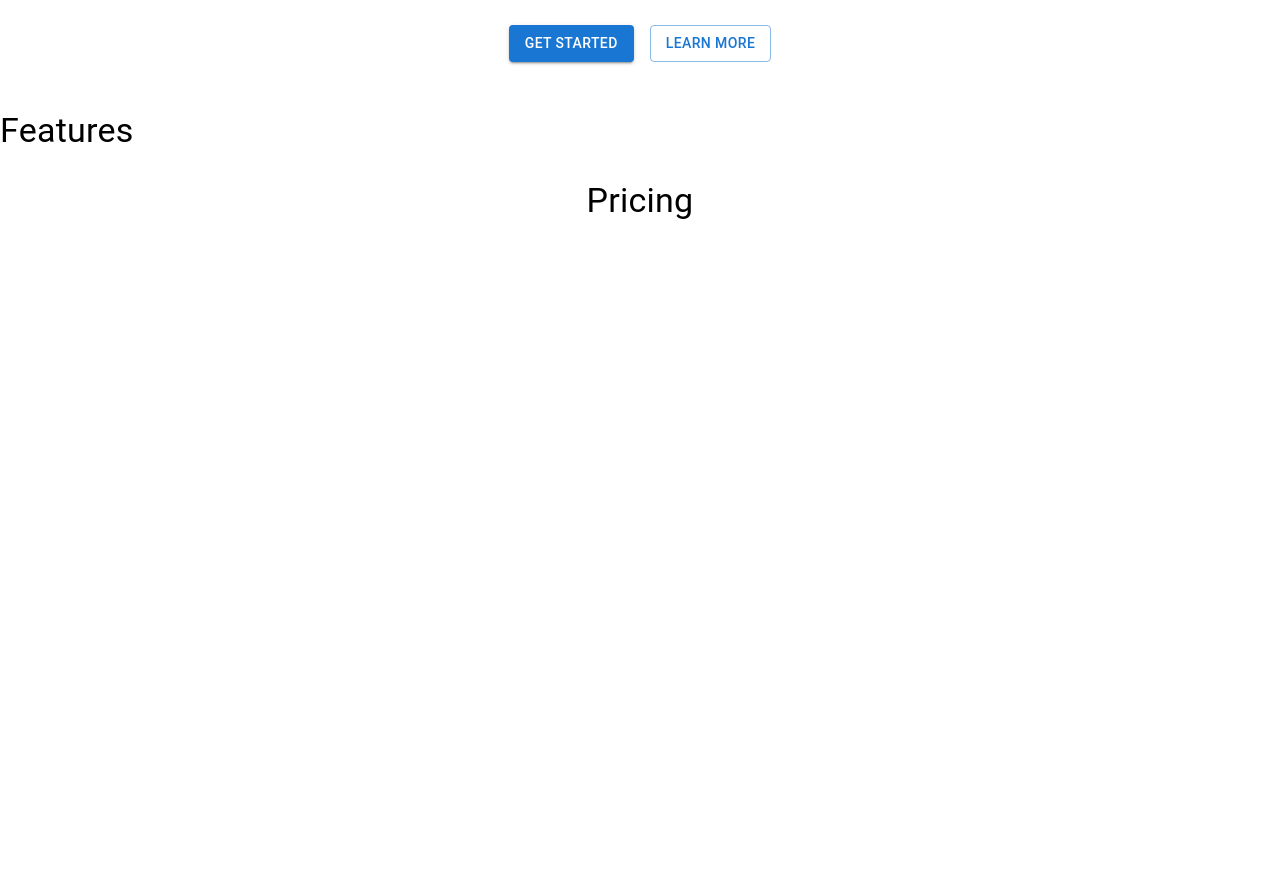
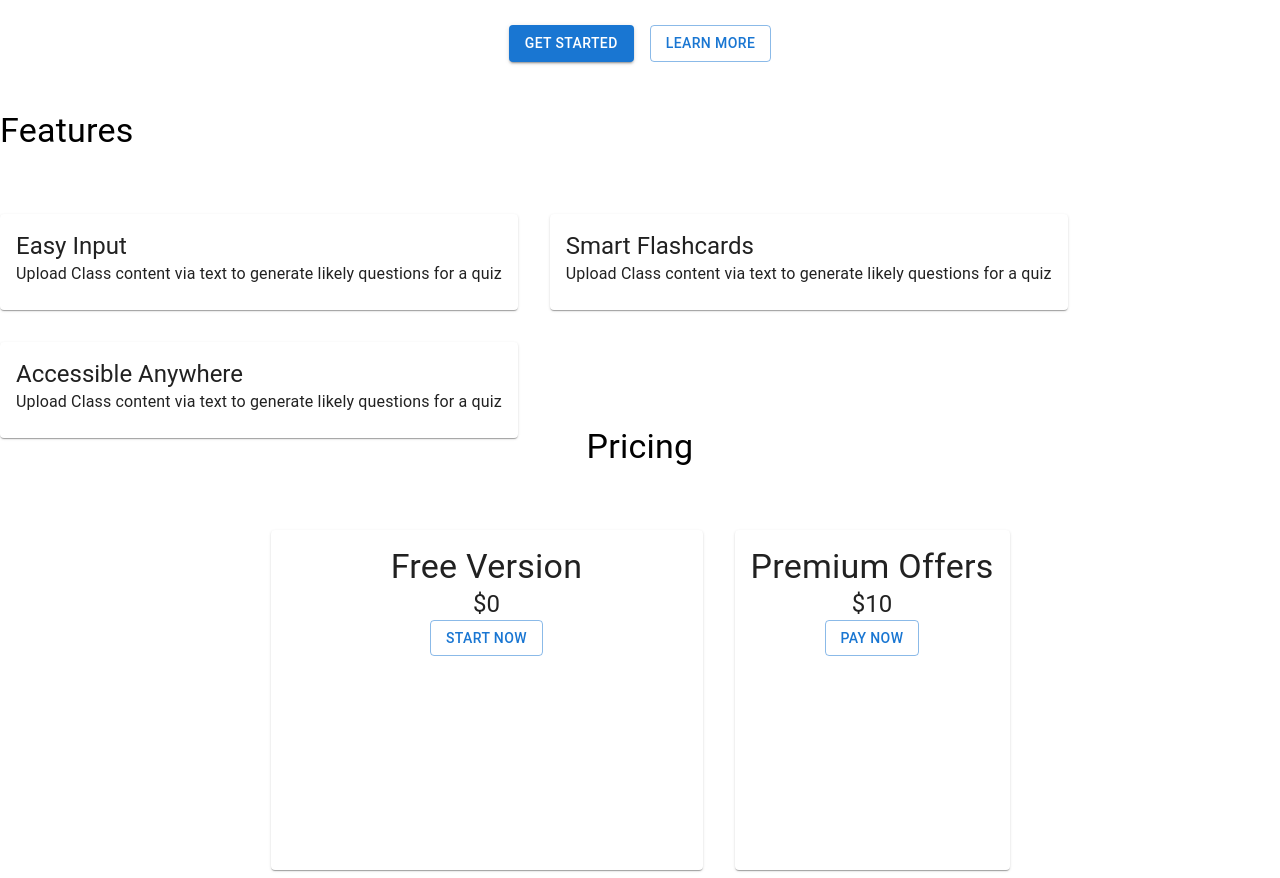
Before and after one commit to Moyinoluwa-10/ai-flashcards-and-stripe, a Next.js app: page / in a window 1280 px wide. Shown: the part 220-1098 px from the top of the page. Before the commit the page ends 800 px from the top, so only its background shows below. Built offline with nearby package versions, Linux system fonts and the light colour scheme; no server answers.

Commit message:
Implemented login and sign up

```diff
--- a/app/layout.js
+++ b/app/layout.js
@@ -13,9 +13,7 @@ export default function RootLayout({ children }) {
   return (
     <ClerkProvider>
     <html lang="en">
-
       <body className={inter.className}>{children}</body>
-
     </html>
     </ClerkProvider>
   );
--- a/app/page.js
+++ b/app/page.js
@@ -7,7 +7,7 @@ import {
   SignedOut,
   UserButton
 } from '@clerk/nextjs'
-import { AppBar, Toolbar, Typography, Button, Box, Grid } from "@mui/material";
+import { AppBar, Toolbar, Typography, Button, Box, Grid, Card, CardContent, Shadows } from "@mui/material";
 
 
 export default function Home() {
@@ -65,15 +65,69 @@ export default function Home() {
 
     <Box sx={{my: 6}}>
       <Typography variant="h4" component="h2" gutterBottom>Features</Typography>
-      <Grid container spacing={4}>
+      <Grid container spacing={4} position="relative" top="50px">
         {/* Feature items */}
+        <Grid item>
+        <Card padding={2}>
+          <CardContent>
+            <Typography variant='h5'>Easy Input</Typography>
+            <Typography>
+              Upload Class content via text to generate likely questions for a quiz
+            </Typography>
+          </CardContent>
+        </Card>
+        </Grid>
+        <Grid item>
+        <Card>
+          <CardContent>
+            <Typography variant='h5'>Smart Flashcards</Typography>
+            <Typography>
+              Upload Class content via text to generate likely questions for a quiz
+            </Typography>
+          </CardContent>
+        </Card>
+        </Grid>
+        <Grid item>
+        <Card>
+          <CardContent>
+            <Typography variant='h5'>Accessible Anywhere</Typography>
+            <Typography>
+              Upload Class content via text to generate likely questions for a quiz
+            </Typography>
+          </CardContent>
+        </Card>
+        </Grid>
       </Grid>
     </Box>
 
-    <Box sx={{my: 6, textAlign: 'center'}}>
+    <Box sx={{my: 6, textAlign: 'center'}} position="relative" bottom="10px">
       <Typography variant="h4" component="h2" gutterBottom>Pricing</Typography>
-      <Grid container spacing={4} justifyContent="center">
+      <Grid container spacing={4} justifyContent="center" position="relative" top="50px" >
         {/* Pricing plans */}
+        <Grid item>
+        <Card margin={2}>
+          <CardContent >
+          <Box height="300px" width="400px">
+          <Typography variant='h4' >Free Version</Typography>
+
+          <Typography variant='h5'>$0</Typography>
+          <Button variant= "outlined" position="absolute" bottom="10px">Start Now</Button>
+          </Box>
+          </CardContent>
+
+        </Card>
+        </Grid>
+        <Grid item>
+        <Card>
+          <CardContent>
+          <Box height="300px" minWidthwidth="400px">
+          <Typography variant='h4' >Premium Offers</Typography>
+          <Typography variant='h5'>$10</Typography>
+          <Button variant="outlined">Pay Now</Button>
+          </Box>
+          </CardContent>
+        </Card>
+        </Grid>
       </Grid>
     </Box>
 
```
Also changed, not shown: app/sign-in/[[...sign-in]]/page.js (added, +32 -0 lines), app/sign-up/[[...sign-up]]/page.js (added, +32 -0 lines).
